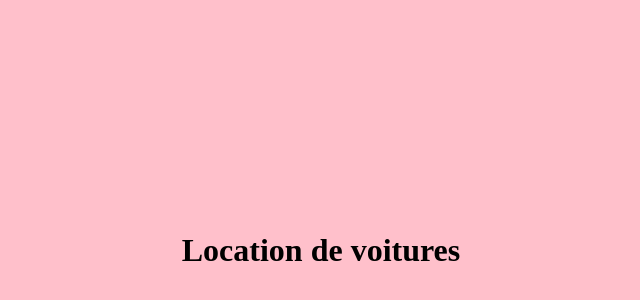
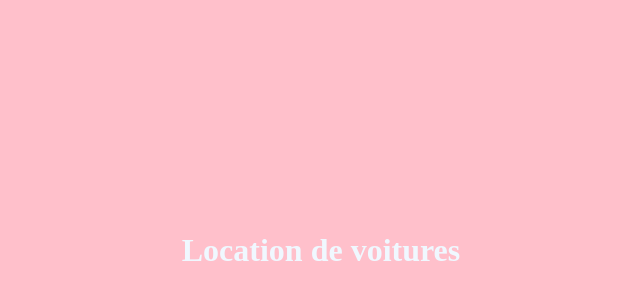
Before and after one commit to rhazali/test, a plain HTML site: page index.html in a window 1280 px wide. Shown: the part 42-342 px from the top of the page, without its empty margins (319-959 px from the left). Drawn offline with Linux system fonts and the light colour scheme.

Commit message:
modif couleur titre

```diff
--- a/index.html
+++ b/index.html
@@ -8,7 +8,7 @@
     </head>
 
     <body style="background-color: pink;">
-        <h1 style="padding-top: 20%; padding-bottom:20%; text-align:center">
+        <h1 style="padding-top: 20%; padding-bottom:20%; text-align:center; color:aliceblue">
 Location de voitures
         </h1>
     </body>
```
